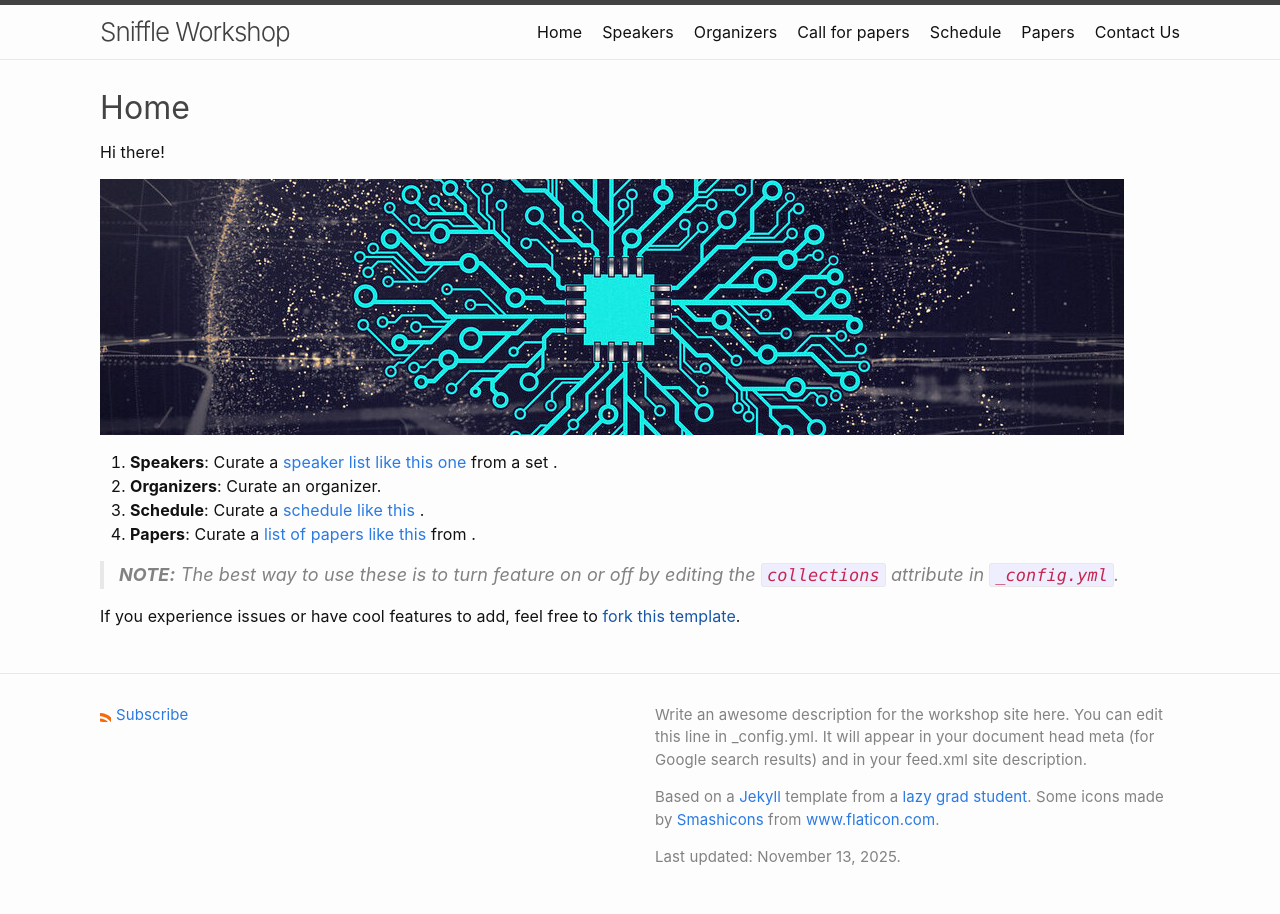
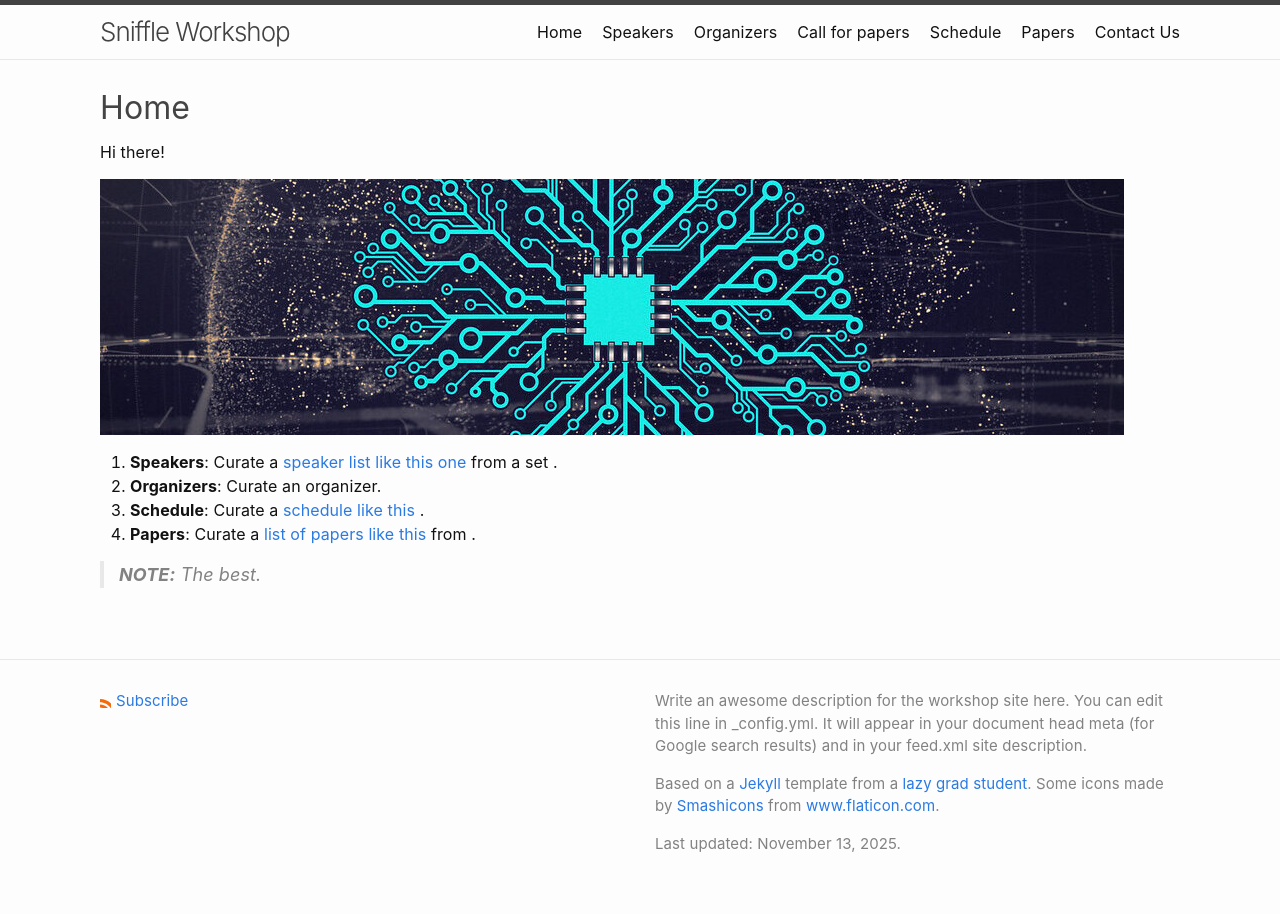
Before and after one commit to celmechcongress2026/celmechcongress2026.github.io, a Jekyll site: the page built from index.md, in a window 1280 px wide. Built offline with Jekyll 4.4.1, drawn with Linux system fonts in a browser that asks for light colours.

Commit message:
Update index.md

```diff
--- a/index.md
+++ b/index.md
@@ -13,6 +13,4 @@ Hi there!
 3. **Schedule**: Curate a [schedule like this](schedule) .
 4. **Papers**: Curate a [list of papers like this](papers) from .
 
-> **NOTE:** The best way to use these is to turn feature on or off by editing the `collections` attribute in `_config.yml`.
-
-If you experience issues or have cool features to add, feel free to [fork this template]().
+> **NOTE:** The best.
```
